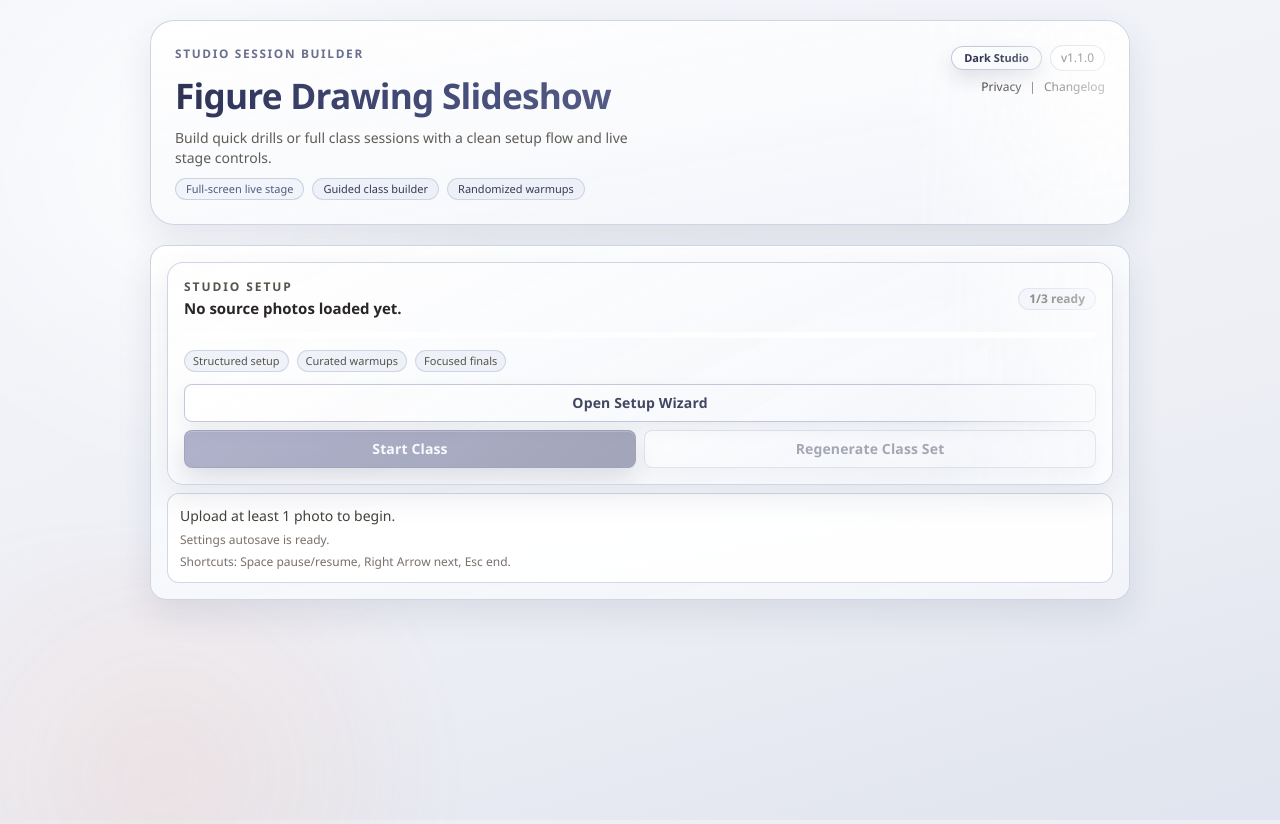
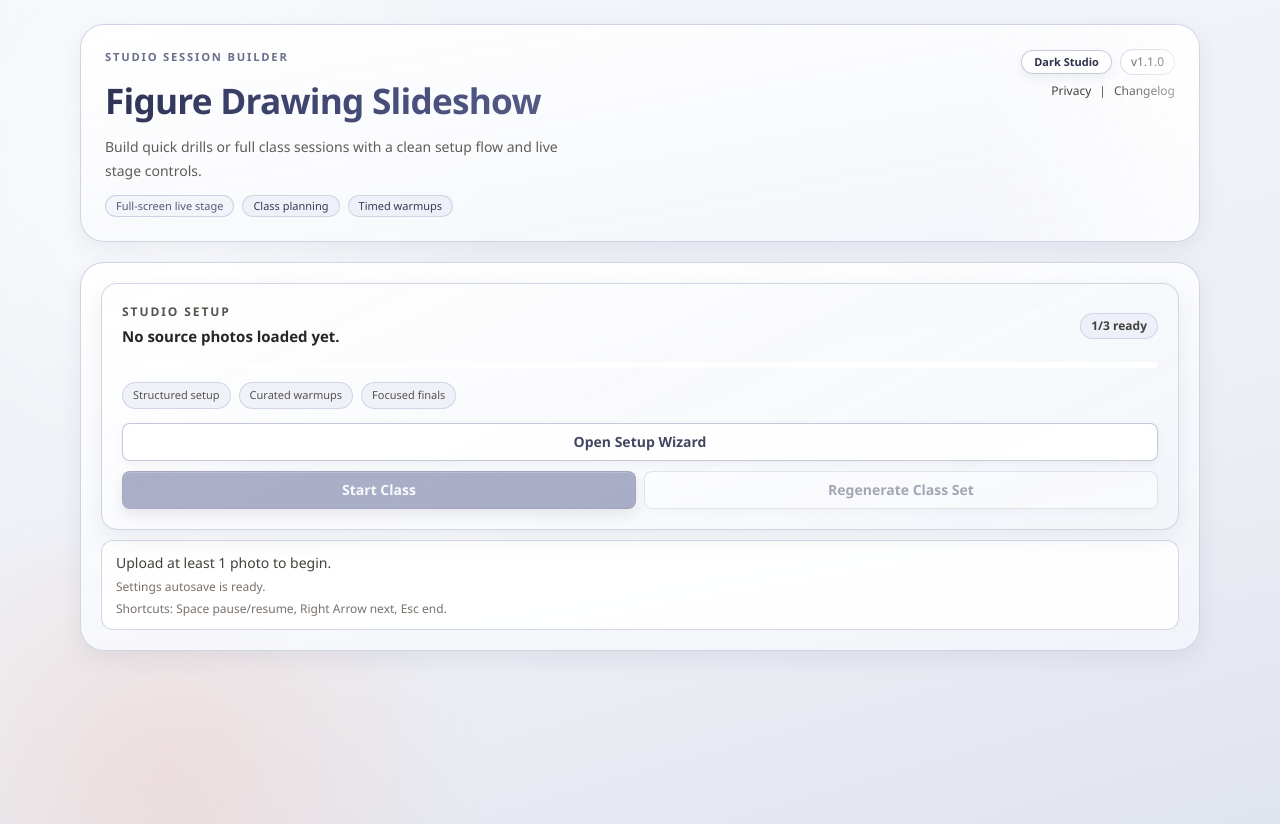
Before and after one commit to kmcgarry1/simple-figure-drawing-tool, a Vue app: page / in a window 1280 px wide. Built offline with nearby package versions, Linux system fonts and the light colour scheme.

Commit message:
style(ui): refine light studio layout and flatten cta styling

```diff
--- a/src/components/AppHeader.vue
+++ b/src/components/AppHeader.vue
@@ -2,15 +2,15 @@
   <header class="surface-panel hero-panel relative overflow-hidden rounded-3xl px-6 py-6 max-[720px]:rounded-xl max-[720px]:px-4 max-[720px]:py-5">
     <div aria-hidden="true" class="pointer-events-none absolute inset-y-0 right-0 w-56 bg-gradient-to-l from-white/70 to-transparent" />
 
-    <div class="relative flex flex-wrap items-start justify-between gap-5">
-      <div class="grid gap-1.5">
+    <div class="relative flex flex-wrap items-start justify-between gap-6">
+      <div class="grid gap-2">
         <p class="fd-section-label text-[13px]">
           Studio Session Builder
         </p>
         <h1 class="fd-title-gradient text-[clamp(1.55rem,3vw,2.2rem)] font-semibold tracking-tight">
           Figure Drawing Slideshow
         </h1>
-        <p class="max-w-[58ch] text-sm text-stone-600/95">
+        <p class="max-w-[58ch] text-[14px] leading-6 text-stone-600/95">
           Build quick drills or full class sessions with a clean setup flow and live stage controls.
         </p>
         <div class="mt-1 flex flex-wrap items-center gap-2 text-[11px] font-medium text-stone-600">
@@ -18,10 +18,10 @@
             Full-screen live stage
           </span>
           <span class="fd-chip rounded-full border-emerald-300/70 bg-emerald-100/55 px-2.5 py-0.5 text-emerald-800">
-            Guided class builder
+            Class planning
           </span>
           <span class="fd-chip rounded-full border-orange-300/70 bg-orange-100/55 px-2.5 py-0.5 text-orange-800">
-            Randomized warmups
+            Timed warmups
           </span>
         </div>
       </div>
--- a/src/components/BaseButton.vue
+++ b/src/components/BaseButton.vue
@@ -34,7 +34,7 @@ const props = defineProps({
 defineEmits(["click"]);
 
 const baseClass =
-  "inline-flex w-full items-center justify-center rounded-lg border text-sm font-semibold tracking-[0.01em] transition-all duration-150 hover:-translate-y-px active:translate-y-0 disabled:cursor-not-allowed disabled:translate-y-0 disabled:opacity-45 disabled:shadow-none motion-reduce:transition-none focus-visible:outline-none focus-visible:ring-2 focus-visible:ring-sky-300/80";
+  "inline-flex w-full items-center justify-center rounded-lg border text-sm font-semibold transition-colors duration-150 disabled:cursor-not-allowed disabled:opacity-45 disabled:shadow-none motion-reduce:transition-none focus-visible:outline-none focus-visible:ring-2 focus-visible:ring-sky-300/80";
 
 const sizeClass = computed(() => (props.compact ? "px-2.5 py-1.5 text-xs" : "px-3.5 py-2"));
 
--- a/src/components/ClassSessionDialog.vue
+++ b/src/components/ClassSessionDialog.vue
@@ -13,10 +13,10 @@
           aria-labelledby="class-dialog-title"
           aria-describedby="class-dialog-description"
           tabindex="-1"
-          class="fd-modal-surface max-h-[92dvh] w-full max-w-4xl overflow-y-auto rounded-2xl p-4"
+          class="fd-modal-surface max-h-[92dvh] w-full max-w-4xl overflow-y-auto rounded-2xl p-5 max-[720px]:p-4"
           @keydown="onDialogKeydown"
         >
-          <header class="mb-3 flex items-start justify-between gap-3">
+          <header class="mb-4 flex items-start justify-between gap-3">
             <div class="grid gap-1">
               <h2 id="class-dialog-title" class="fd-title-gradient text-[1.08rem] font-semibold">
                 Life Drawing Class Wizard
@@ -35,7 +35,7 @@
             </button>
           </header>
 
-          <div class="grid gap-3">
+          <div class="grid gap-3.5">
             <ClassPresetSection
               :class-preset-options="classPresetOptions"
               :class-preset-id="classPresetId"
@@ -75,7 +75,7 @@
               @class-template-import="$emit('class-template-import', $event)"
             />
 
-            <div class="grid gap-1 rounded-lg border border-amber-200/80 bg-white/82 px-2.5 py-2 text-sm text-stone-600">
+            <div class="grid gap-1 rounded-lg border border-amber-200/80 bg-white/86 px-3 py-2.5 text-sm text-stone-600">
               <p>
                 Plan total:
                 <span class="font-semibold text-stone-800">{{ classTotalMinutesText }}</span>
@@ -89,7 +89,7 @@
               :preview-summary-text="sessionPreviewSummaryText"
             />
 
-            <div class="sticky bottom-0 grid grid-cols-[repeat(auto-fit,minmax(180px,1fr))] gap-2 rounded-lg border border-amber-200/70 bg-white/92 p-2">
+            <div class="sticky bottom-0 grid grid-cols-[repeat(auto-fit,minmax(180px,1fr))] gap-2 rounded-lg border border-amber-200/70 bg-white/96 p-2.5">
               <BaseButton :disabled="!hasSourcePhotos || !hasClassPlan" @click="$emit('start-session')">
                 {{ startActionLabel }}
               </BaseButton>
--- a/src/components/HostSessionApp.vue
+++ b/src/components/HostSessionApp.vue
@@ -254,17 +254,17 @@ const { themeMode, toggleThemeMode } = useThemeMode();
 const shellClass = computed(() =>
   isSessionLive.value
     ? "relative min-h-dvh text-[rgb(var(--fd-ink))]"
-    : "relative mx-auto my-5 grid w-[min(980px,calc(100%-2rem))] gap-5 text-[rgb(var(--fd-ink))] max-[720px]:my-3 max-[720px]:w-[calc(100%-1rem)]"
+    : "relative mx-auto my-6 grid w-[min(1120px,calc(100%-2rem))] gap-5 text-[rgb(var(--fd-ink))] max-[720px]:my-3 max-[720px]:w-[calc(100%-1rem)]"
 );
 
 const workspaceClass = computed(() =>
-  isSessionLive.value ? "contents" : "grid gap-4"
+  isSessionLive.value ? "contents" : "grid gap-5"
 );
 
 const controlPanelClass = computed(() =>
   isSessionLive.value
     ? "surface-panel fixed bottom-2 left-2 z-30 w-[min(360px,calc(100vw-1rem))] rounded-2xl p-2"
-    : "surface-panel relative grid gap-3 overflow-hidden rounded-2xl p-4 max-[720px]:rounded-xl"
+    : "surface-panel relative grid gap-3 overflow-hidden rounded-3xl p-5 max-[720px]:rounded-xl max-[720px]:p-4"
 );
 
 useLiveKeyboardShortcuts({
--- a/src/components/LiveControlsPanel.vue
+++ b/src/components/LiveControlsPanel.vue
@@ -1,11 +1,11 @@
 <template>
-  <div class="grid gap-3 stagger-in">
-    <section class="fd-card grid gap-2.5 rounded-md p-2.5">
-      <p class="fd-section-label text-sm">Live Controls</p>
+  <div class="grid gap-3.5 stagger-in">
+    <section class="fd-card grid gap-2.5 rounded-xl p-3">
+      <p class="fd-section-label">Live Controls</p>
       <BaseButton compact :disabled="!isRunning && !isPaused" @click="$emit('toggle-pause')">
         {{ pauseLabel }}
       </BaseButton>
-      <div class="grid grid-cols-2 gap-1.5 max-[560px]:grid-cols-1">
+      <div class="grid grid-cols-2 gap-2 max-[560px]:grid-cols-1">
         <BaseButton compact :disabled="!isRunning" tone="subtle" @click="$emit('next')">Next</BaseButton>
         <BaseButton compact :disabled="!hasSourcePhotos" tone="subtle" @click="$emit('new-set')">
           {{ restartLabel }}
@@ -14,8 +14,8 @@
       <BaseButton compact tone="danger" @click="$emit('end')">End Session</BaseButton>
     </section>
 
-    <section v-if="sessionMode === 'quick'" class="fd-card grid gap-1.5 rounded-md p-2.5">
-      <p class="fd-section-label text-sm">Quick Timing</p>
+    <section v-if="sessionMode === 'quick'" class="fd-card grid gap-1.5 rounded-xl p-3">
+      <p class="fd-section-label">Quick Timing</p>
       <DurationInput
         id="durationInputCompact"
         label="Sec / Photo"
@@ -26,10 +26,10 @@
       />
     </section>
 
-    <section class="fd-card grid gap-2 rounded-md p-2.5">
+    <section class="fd-card grid gap-2.5 rounded-xl p-3">
       <div class="flex items-center justify-between gap-2">
         <div class="grid gap-0.5">
-          <p class="text-xs font-semibold text-stone-700">Advanced Controls</p>
+          <p class="text-xs font-semibold uppercase tracking-[0.1em] text-stone-700">Advanced Controls</p>
           <p class="text-[11px] text-stone-500">Stage view and phone remote pairing.</p>
         </div>
         <BaseButton compact tone="subtle" @click="toggleAdvancedControls">
@@ -38,7 +38,7 @@
       </div>
 
       <div v-if="isAdvancedControlsOpen" class="grid gap-2">
-        <section class="fd-subtle-card grid gap-1 rounded-md p-2">
+        <section class="fd-subtle-card grid gap-1.5 rounded-lg p-2.5">
           <p class="text-xs font-semibold text-stone-700">Stage View</p>
           <div class="grid grid-cols-1 gap-1">
             <BaseButton compact :tone="mirrorLiveView ? 'primary' : 'subtle'" @click="$emit('toggle-mirror-live-view')">
@@ -53,7 +53,7 @@
           </div>
         </section>
 
-        <section class="fd-subtle-card grid gap-1 rounded-md p-2">
+        <section class="fd-subtle-card grid gap-1.5 rounded-lg p-2.5">
           <p class="text-xs font-semibold text-stone-700">Audio Cues</p>
           <div class="grid grid-cols-1 gap-1">
             <BaseButton compact :tone="audioMuted ? 'subtle' : 'primary'" @click="$emit('toggle-audio-muted')">
@@ -75,7 +75,7 @@
           </div>
         </section>
 
-        <section class="fd-subtle-card grid gap-1.5 rounded-md p-2">
+        <section class="fd-subtle-card grid gap-1.5 rounded-lg p-2.5">
           <p class="text-xs font-semibold text-stone-700">Phone Remote</p>
           <p class="text-[11px] text-stone-500">{{ remoteStatus }}</p>
 
--- a/src/components/SessionPreviewSection.vue
+++ b/src/components/SessionPreviewSection.vue
@@ -1,6 +1,6 @@
 <template>
-  <section class="grid gap-2 rounded-md border border-amber-200/80 bg-white/64 p-2.5">
-    <div class="grid gap-0.5">
+  <section class="fd-card grid gap-2.5 rounded-xl p-3">
+    <div class="grid gap-1">
       <p class="text-sm font-semibold text-stone-800">Session Preview</p>
       <p class="text-xs text-stone-500">{{ previewSummaryText }}</p>
     </div>
@@ -12,7 +12,7 @@
     <article
       v-for="item in previewItems"
       :key="item.id"
-      class="grid gap-0.5 rounded-md border border-amber-200/80 bg-white/56 px-2 py-1.5"
+      class="grid gap-0.5 rounded-lg border border-amber-200/80 bg-white/80 px-2.5 py-2"
     >
       <div class="flex items-center justify-between gap-2">
         <span class="text-xs font-semibold" :class="item.kind === 'break' ? 'text-amber-800' : 'text-stone-800'">
--- a/src/components/SetupPanel.vue
+++ b/src/components/SetupPanel.vue
@@ -1,5 +1,5 @@
 <template>
-  <div class="landing-stack grid gap-3 stagger-in">
+  <div class="landing-stack grid gap-4 stagger-in">
     <SetupOverviewCard
       :landing-summary="landingSummary"
       :progress-label="progressLabel"
--- a/src/components/setupPanel/SetupOverviewCard.vue
+++ b/src/components/setupPanel/SetupOverviewCard.vue
@@ -1,14 +1,13 @@
 <template>
-  <div class="grid gap-2">
-    <section class="fd-hero-surface relative grid gap-3 overflow-hidden rounded-2xl p-4">
-      <div aria-hidden="true" class="pointer-events-none absolute inset-y-0 right-0 w-44 bg-gradient-to-l from-white/70 to-transparent" />
+  <div class="grid gap-2.5">
+    <section class="fd-hero-surface relative grid gap-3.5 overflow-hidden rounded-2xl p-5 max-[720px]:p-4">
       <div class="flex items-center justify-between gap-2">
-        <div class="grid gap-0.5">
+        <div class="grid gap-1">
           <p class="text-xs font-semibold uppercase tracking-[0.16em] text-stone-600">Studio Setup</p>
-          <p class="text-[15px] font-semibold text-stone-800">{{ landingSummary }}</p>
+          <p class="text-[15px] leading-6 font-semibold text-stone-800">{{ landingSummary }}</p>
         </div>
         <p
-          class="rounded-full border border-sky-300/65 bg-sky-100/70 px-2.5 py-0.5 text-xs font-semibold text-stone-700"
+          class="rounded-full border border-sky-300/65 bg-sky-100/70 px-2.5 py-1 text-xs font-semibold text-stone-700"
         >
           {{ progressLabel }}
         </p>
@@ -20,11 +19,11 @@
         />
       </div>
       <div class="flex flex-wrap items-center gap-2 text-[11px] text-stone-600">
-        <span class="rounded-full border border-amber-300/70 bg-sky-100/72 px-2 py-0.5">Structured setup</span>
-        <span class="rounded-full border border-emerald-300/35 bg-emerald-100/70 px-2 py-0.5">Curated warmups</span>
-        <span class="rounded-full border border-amber-300/35 bg-orange-100/70 px-2 py-0.5">Focused finals</span>
+        <span class="rounded-full border border-amber-300/70 bg-sky-100/72 px-2.5 py-1">Structured setup</span>
+        <span class="rounded-full border border-emerald-300/35 bg-emerald-100/70 px-2.5 py-1">Curated warmups</span>
+        <span class="rounded-full border border-amber-300/35 bg-orange-100/70 px-2.5 py-1">Focused finals</span>
       </div>
-      <div class="grid gap-2">
+      <div class="grid gap-2.5">
         <BaseButton tone="subtle" @click="$emit('open-wizard')">
           {{ wizardActionLabel }}
         </BaseButton>
@@ -39,7 +38,7 @@
       </div>
     </section>
 
-    <div class="grid gap-1.5 rounded-xl border border-amber-200/85 bg-white/80 px-3 py-3">
+    <div class="grid gap-1.5 rounded-xl border border-amber-200/85 bg-white/82 px-3.5 py-3">
       <p class="text-sm text-stone-700" role="status" aria-live="polite">{{ statusMessage }}</p>
       <p v-if="uploadNotice" class="text-sm text-stone-700">{{ uploadNotice }}</p>
       <p class="text-xs text-stone-500" aria-live="polite">{{ settingsSaveStatusText }}</p>
```
Also changed, not shown: src/tailwind.css.
